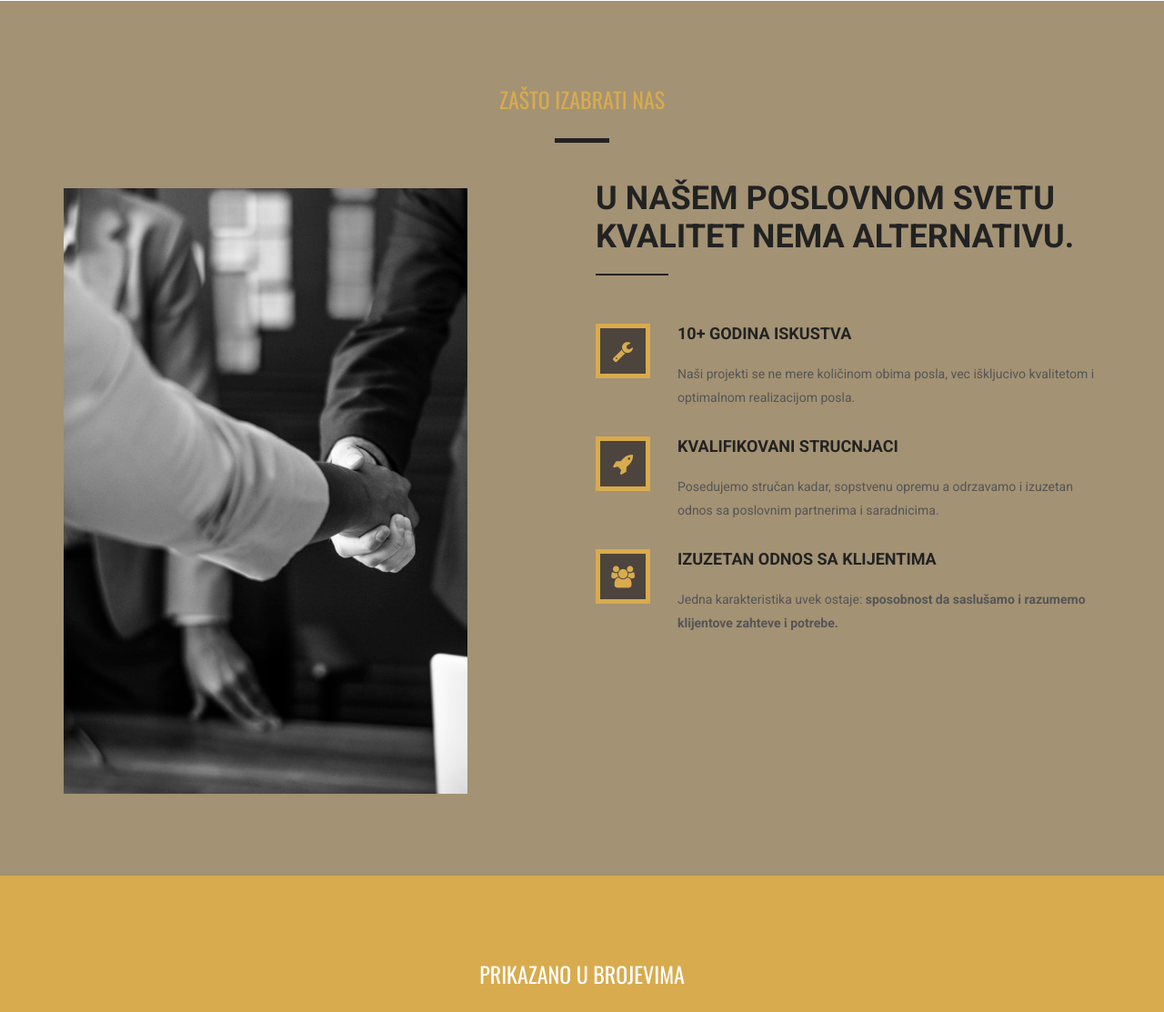
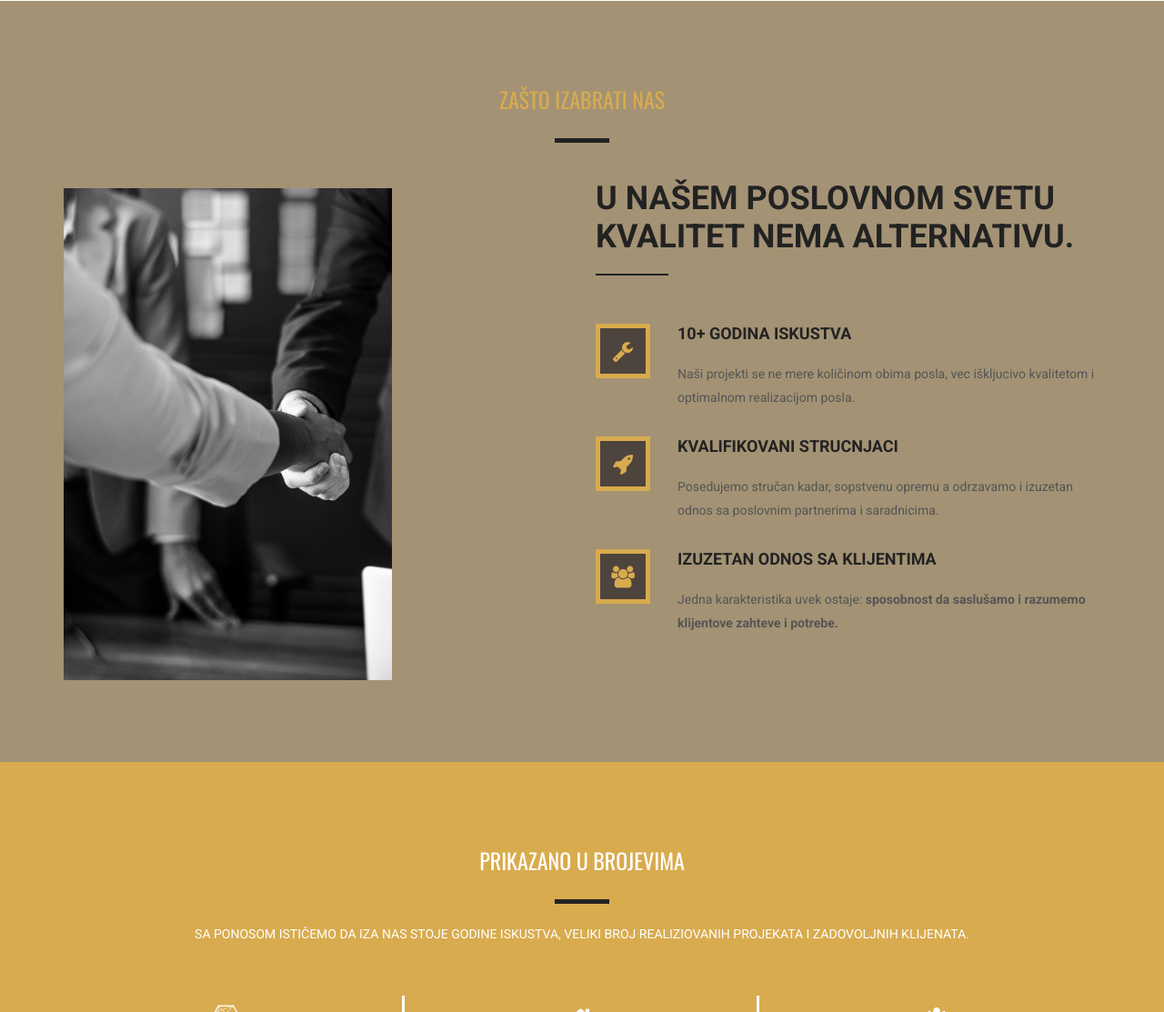
Before and after one commit to guliver109/ganaconstructions-github.io, a PHP site: page / in a window 1280 px wide. Shown: the part 2274-3387 px from the top of the page at 91% size. Run offline with PHP 8.4, Linux system fonts and the light colour scheme; some libraries are stand-ins or nearby versions.

Commit message:
final review

```diff
--- a/css/style.css
+++ b/css/style.css
@@ -740,7 +740,7 @@ a:focus, a:hover, .btn:focus, .btn:hover, button:focus, button:hover {
   padding-top: 10px;
 }
 .our_feature_area .feature_row .feature_img img {
-  max-width: 80%;
+  max-width: 65%;
 }
 .our_feature_area .feature_row .feature_content .subtittle {
   padding-bottom: 40px;
```
